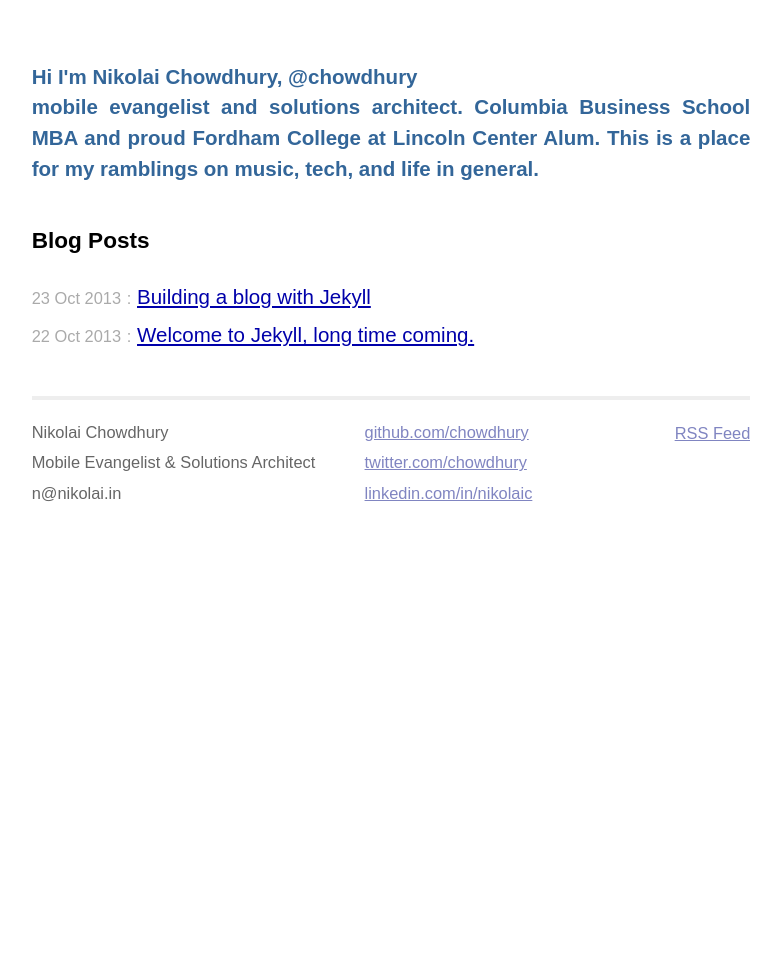
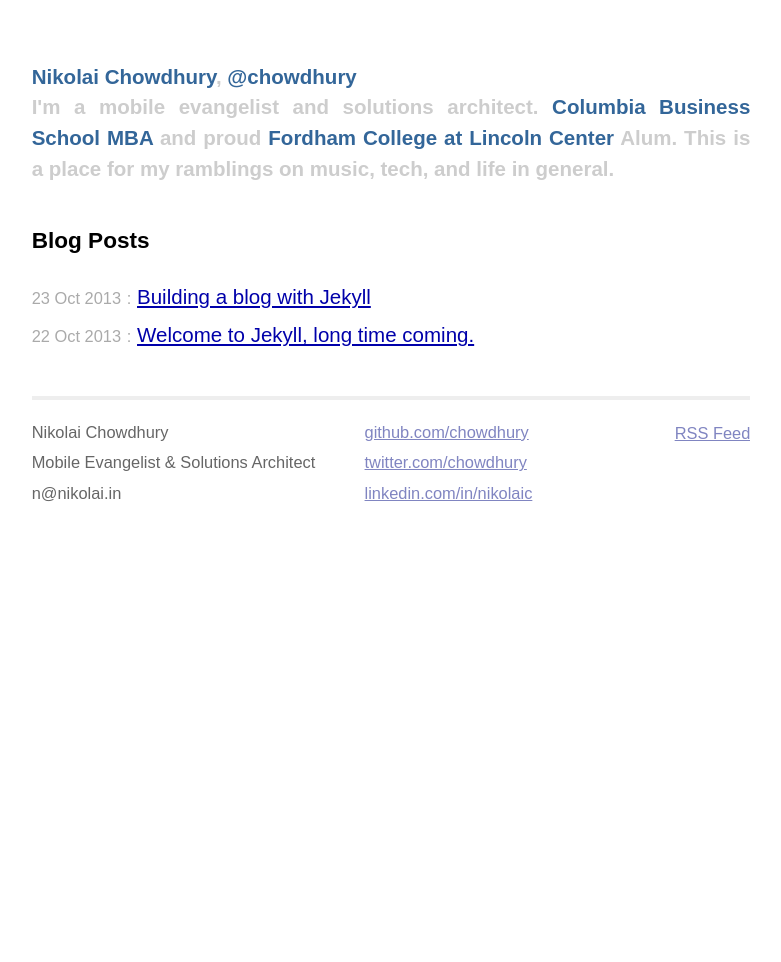
Before and after one commit to chowdhury/nikolai.in, a Jekyll site: the page built from index.html, in a window 1280 px wide. Shown: the whole page, without its empty margins (249-1030 px from the left). Built offline with Jekyll 4.4.1, drawn with Linux system fonts in a browser that asks for light colours; some web fonts are replaced.

Commit message:
more content

```diff
--- a/_layouts/default.html
+++ b/_layouts/default.html
@@ -16,7 +16,7 @@
 </head>
 <body>
 	<div class="site">
-		<div class="title">Hi I'm <a href="/">Nikolai Chowdhury</a>, <a href="http://twitter.com/chowdhury/" target="_blank">@chowdhury</a><br>mobile evangelist and solutions architect. <a href="http://gsb.columbia.edu/">Columbia Business School MBA</a> and proud <a href="http://fordham.edu/fclc">Fordham College at Lincoln Center</a> Alum. This is a place for my ramblings on music, tech, and life in general.</div>
+		<div class="title"><a href="/">Nikolai Chowdhury</a>, <a href="http://twitter.com/chowdhury/" target="_blank">@chowdhury</a><br>I'm a mobile evangelist and solutions architect. <a href="http://gsb.columbia.edu/">Columbia Business School MBA</a> and proud <a href="http://fordham.edu/fclc">Fordham College at Lincoln Center</a> Alum. This is a place for my ramblings on music, tech, and life in general.</div>
 
 		{{ content }}
 
--- a/css/screen.css
+++ b/css/screen.css
@@ -82,7 +82,7 @@ h1, h2, h3, h4, h5, h6, .comments {
 }
 
 .title {
-	color: #369;
+	color: #cdcdcd;
 	font-weight: bold;
 	margin-bottom: 2em;
 }
```
